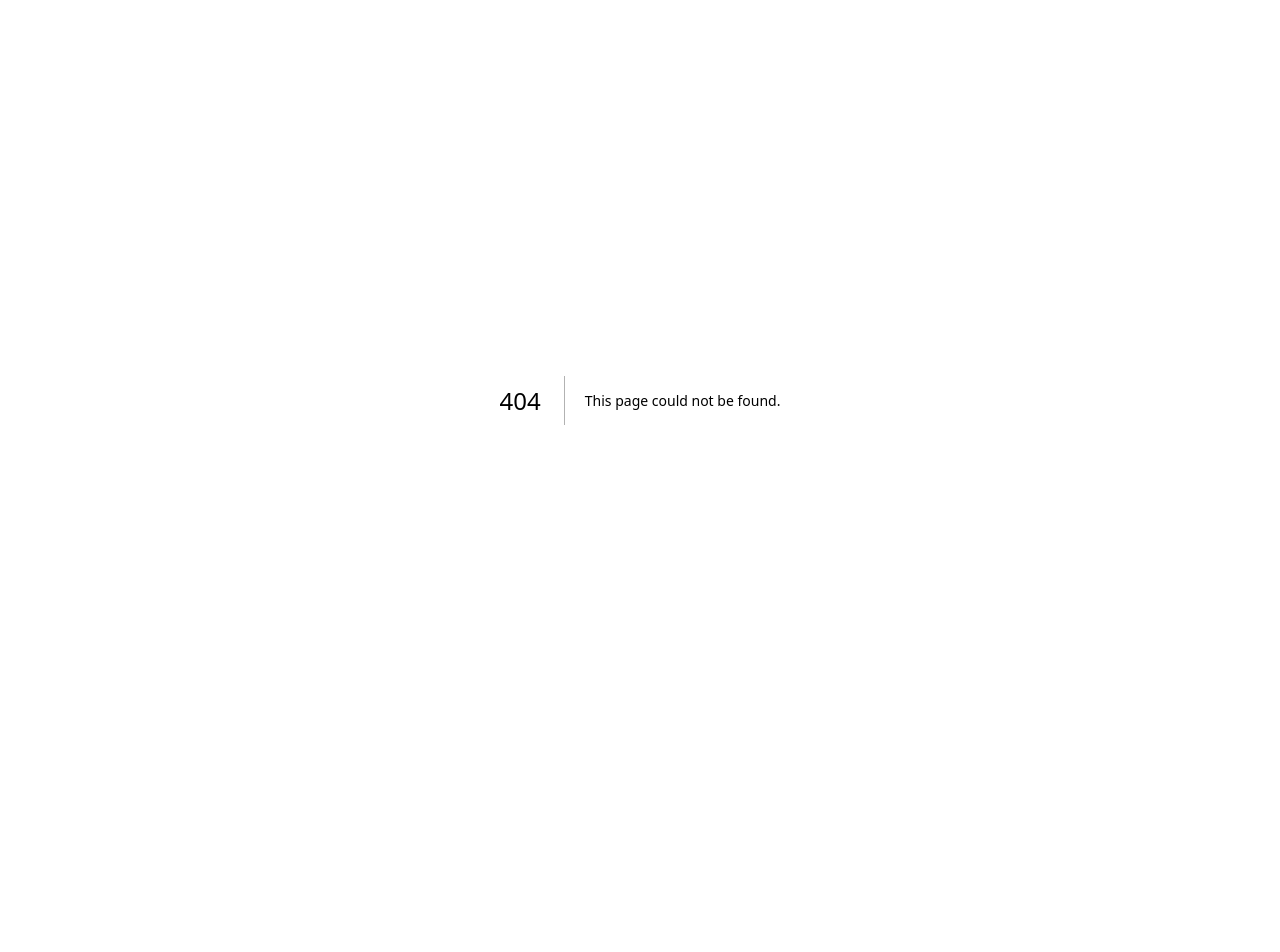
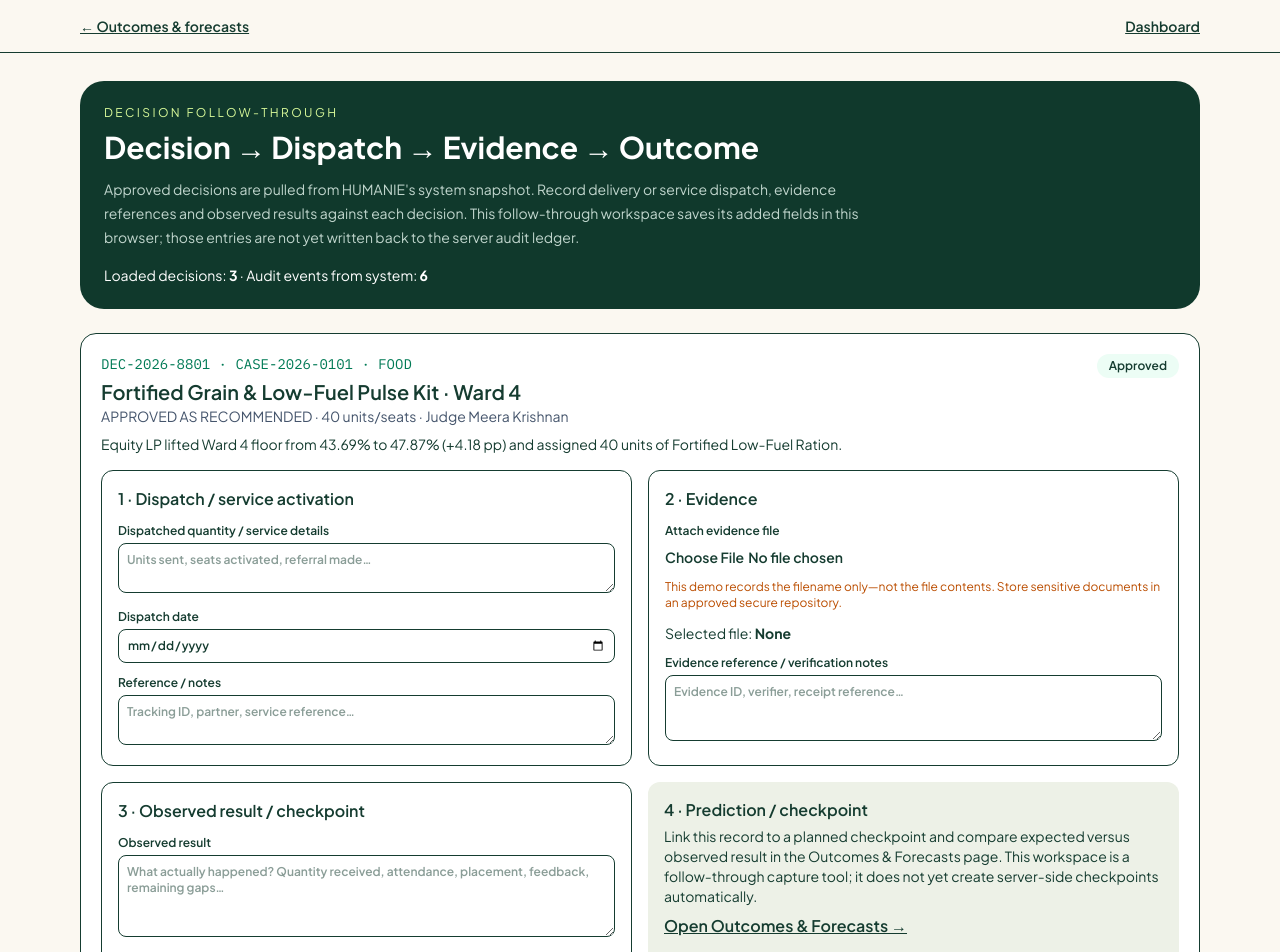
Before and after one commit to samikshasinghcs-lab/Humanie, a Next.js app in the folder frontend/: page /decision-followthrough in a window 1280 px wide. Before the commit this address had no page. Shown: the top 952 px of the page. Before the commit the page ends 800 px from the top, so only its background shows below. Built offline with nearby package versions, Linux system fonts and the light colour scheme.

Commit message:
Add decision follow-through workspace

```diff
--- /dev/null
+++ b/frontend/app/decision-followthrough/page.tsx
@@ -0,0 +1,24 @@
+'use client';
+import { useEffect, useState } from 'react';
+import Link from 'next/link';
+
+type Decision={decisionId:string;caseId:string;domain:string;timestamp:string;primaryApproverName:string;decisionAction:string;selectedResourceName:string;approvedUnits:number;recommendationExplanation:string;overrideReason?:string;linkedOutcomeState?:string};
+type Ledger={seq:number;timestamp:string;eventType:string;entityId:string;summary:string;currentHash:string};
+type Track={dispatch:string;dispatchDate:string;dispatchNotes:string;evidenceName:string;evidenceNotes:string;result:string;resultDate:string;verifiedBy:string;status:string};
+const key='humanie-decision-followthrough-v1';
+const blank:Track={dispatch:'',dispatchDate:'',dispatchNotes:'',evidenceName:'',evidenceNotes:'',result:'',resultDate:'',verifiedBy:'',status:'Approved'};
+export default function DecisionFollowthrough(){
+ const [decisions,setDecisions]=useState<Decision[]>([]);const [ledger,setLedger]=useState<Ledger[]>([]);const [tracks,setTracks]=useState<Record<string,Track>>({});const [loading,setLoading]=useState(true);const [error,setError]=useState('');
+ useEffect(()=>{try{const s=localStorage.getItem(key);if(s)setTracks(JSON.parse(s));}catch{};fetch('/api/v1/system',{headers:{'x-humanie-role':'Approver'}}).then(r=>r.json()).then(d=>{setDecisions(d.decisions||[]);setLedger(d.auditLedger||[]);}).catch(()=>setError('Could not load system records.')).finally(()=>setLoading(false));},[]);
+ useEffect(()=>{try{localStorage.setItem(key,JSON.stringify(tracks));}catch{}},[tracks]);
+ const update=(id:string,field:keyof Track,value:string)=>setTracks(t=>({...t,[id]:{...blank,...t[id],[field]:value}}));
+ return <main className="min-h-screen bg-[#fbf8f1] text-[#153c30]"><header className="sticky top-0 z-20 border-b bg-[#fbf8f1]/95 backdrop-blur"><div className="mx-auto max-w-6xl px-4 py-4 flex flex-wrap justify-between gap-3"><Link href="/intelligence" className="text-sm font-semibold underline">← Outcomes & forecasts</Link><Link href="/dashboard" className="text-sm font-semibold underline">Dashboard</Link></div></header>
+ <div className="mx-auto max-w-6xl space-y-6 px-4 py-7"><section className="rounded-3xl bg-[#10392c] p-6 text-white"><p className="text-xs uppercase tracking-[.2em] text-lime-200">Decision follow-through</p><h1 className="mt-2 text-3xl font-bold">Decision → Dispatch → Evidence → Outcome</h1><p className="mt-3 max-w-3xl text-sm leading-6 text-emerald-50/80">Approved decisions are pulled from HUMANIE's system snapshot. Record delivery or service dispatch, evidence references and observed results against each decision. This follow-through workspace saves its added fields in this browser; those entries are not yet written back to the server audit ledger.</p><div className="mt-4 text-sm">Loaded decisions: <strong>{decisions.length}</strong> · Audit events from system: <strong>{ledger.length}</strong></div></section>
+ {error&&<p className="rounded-xl border border-amber-300 bg-amber-50 p-3 text-sm">{error}</p>}
+ {loading?<p className="p-5">Loading approved decisions…</p>:decisions.length===0?<section className="rounded-2xl bg-white p-6">No decision records were returned. Record a decision in Case Infrastructure, then refresh this page.</section>:decisions.map(d=>{const t={...blank,...tracks[d.decisionId]};return <section key={d.decisionId} className="rounded-2xl border bg-white p-5 space-y-4"><div className="flex flex-wrap items-start justify-between gap-2"><div><p className="font-mono text-sm text-emerald-700">{d.decisionId} · {d.caseId} · {d.domain}</p><h2 className="mt-1 text-xl font-semibold">{d.selectedResourceName}</h2><p className="text-sm text-slate-600">{d.decisionAction.replaceAll('_',' ')} · {d.approvedUnits} units/seats · {d.primaryApproverName}</p><p className="mt-2 text-sm">{d.recommendationExplanation}{d.overrideReason?' Override reason: '+d.overrideReason:''}</p></div><span className="rounded-full bg-emerald-50 px-3 py-1 text-xs font-semibold">{t.status}</span></div>
+ <div className="grid gap-4 md:grid-cols-2"><div className="rounded-xl border p-4 space-y-3"><h3 className="font-semibold">1 · Dispatch / service activation</h3><label className="block text-xs font-semibold">Dispatched quantity / service details<textarea rows={2} className="mt-1 w-full rounded-lg border p-2" value={t.dispatch} onChange={e=>update(d.decisionId,'dispatch',e.target.value)} placeholder="Units sent, seats activated, referral made…"/></label><label className="block text-xs font-semibold">Dispatch date<input type="date" className="mt-1 w-full rounded-lg border p-2" value={t.dispatchDate} onChange={e=>update(d.decisionId,'dispatchDate',e.target.value)}/></label><label className="block text-xs font-semibold">Reference / notes<textarea rows={2} className="mt-1 w-full rounded-lg border p-2" value={t.dispatchNotes} onChange={e=>update(d.decisionId,'dispatchNotes',e.target.value)} placeholder="Tracking ID, partner, service reference…"/></label></div>
+ <div className="rounded-xl border p-4 space-y-3"><h3 className="font-semibold">2 · Evidence</h3><label className="block text-xs font-semibold">Attach evidence file<input type="file" className="mt-2 block w-full text-sm" onChange={e=>update(d.decisionId,'evidenceName',e.target.files?.[0]?.name||'')}/></label><p className="text-xs text-amber-700">This demo records the filename only—not the file contents. Store sensitive documents in an approved secure repository.</p><div className="text-sm">Selected file: <strong>{t.evidenceName||'None'}</strong></div><label className="block text-xs font-semibold">Evidence reference / verification notes<textarea rows={3} className="mt-1 w-full rounded-lg border p-2" value={t.evidenceNotes} onChange={e=>update(d.decisionId,'evidenceNotes',e.target.value)} placeholder="Evidence ID, verifier, receipt reference…"/></label></div>
+ <div className="rounded-xl border p-4 space-y-3"><h3 className="font-semibold">3 · Observed result / checkpoint</h3><label className="block text-xs font-semibold">Observed result<textarea rows={4} className="mt-1 w-full rounded-lg border p-2" value={t.result} onChange={e=>update(d.decisionId,'result',e.target.value)} placeholder="What actually happened? Quantity received, attendance, placement, feedback, remaining gaps…"/></label><label className="block text-xs font-semibold">Result date<input type="date" className="mt-1 w-full rounded-lg border p-2" value={t.resultDate} onChange={e=>update(d.decisionId,'resultDate',e.target.value)}/></label><label className="block text-xs font-semibold">Recorded / verified by<input className="mt-1 w-full rounded-lg border p-2" value={t.verifiedBy} onChange={e=>update(d.decisionId,'verifiedBy',e.target.value)} placeholder="Role or reviewer"/></label><label className="block text-xs font-semibold">Follow-through status<select className="mt-1 w-full rounded-lg border p-2" value={t.status} onChange={e=>update(d.decisionId,'status',e.target.value)}>{['Approved','Dispatched','Evidence recorded','Outcome recorded','Under verification','Closed','Escalated'].map(s=><option key={s}>{s}</option>)}</select></label></div>
+ <div className="rounded-xl bg-[#edf1e7] p-4"><h3 className="font-semibold">4 · Prediction / checkpoint</h3><p className="mt-1 text-sm">Link this record to a planned checkpoint and compare expected versus observed result in the Outcomes & Forecasts page. This workspace is a follow-through capture tool; it does not yet create server-side checkpoints automatically.</p><Link href="/intelligence" className="mt-2 inline-block font-semibold underline">Open Outcomes & Forecasts →</Link></div></div></section>})}
+ <section className="rounded-2xl border bg-white p-5"><h2 className="text-xl font-semibold">System audit ledger · read-only view</h2><p className="mt-2 text-sm text-slate-600">These are server-returned ledger events. Browser follow-through fields above are kept locally and are not currently ledger entries.</p><div className="mt-4 space-y-3">{ledger.slice().reverse().map(e=><div key={e.seq} className="rounded-xl border p-3"><div className="flex flex-wrap justify-between gap-2 text-xs text-slate-500"><span>#{e.seq} · {e.eventType} · {e.entityId}</span><span>{e.timestamp}</span></div><p className="mt-1 text-sm font-medium">{e.summary}</p><p className="mt-1 break-all font-mono text-xs text-slate-400">Hash: {e.currentHash}</p></div>)}</div></section></div></main>;
+}
```
